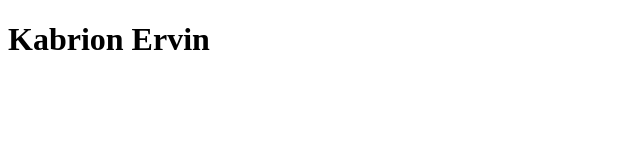
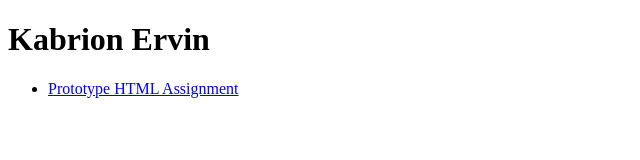
Before and after one commit to kabrionervin/ifsc-1310, a plain HTML site: page index.html in a window 1280 px wide. Shown: the whole page, without its empty margins (0-640 px from the left). Drawn offline with Linux system fonts and the light colour scheme.

Commit message:
Added Prototype directory

```diff
--- a/index.html
+++ b/index.html
@@ -12,5 +12,10 @@
 
 <body>
   <h1>Kabrion Ervin</h1>
+  <nav>
+    <ul>
+        <li><a href="prototype/index.html">Prototype HTML Assignment</a></li>
+    </ul>
+  </nav>
 </body>
 </html>
```
Also changed, not shown: prototype/index.html (added).
